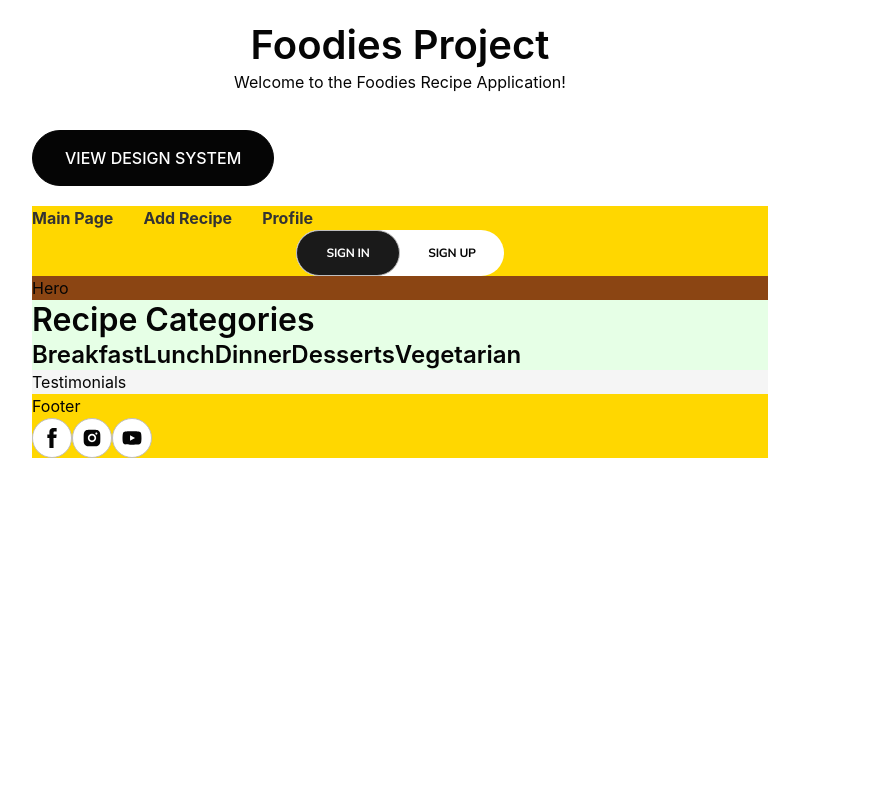
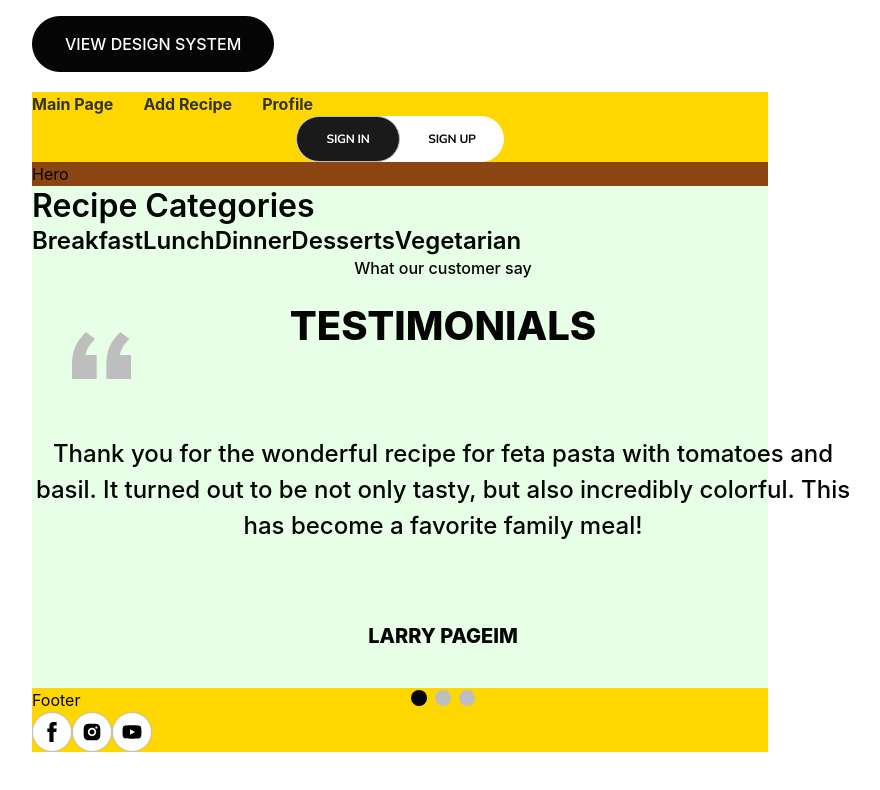
Before and after one commit to Racot86/foodies-project-team-3, a React app: page / in a window 1280 px wide. Shown: the top 790 px of the page, without its empty margins (240-1120 px from the left). Built offline with nearby package versions, Linux system fonts and the light colour scheme; the HTML template or start-up script is replaced by a standard one.

Commit message:
testimonial card

```diff
--- a/package.json
+++ b/package.json
@@ -32,6 +32,7 @@
     "eslint-plugin-react-hooks": "^5.2.0",
     "eslint-plugin-react-refresh": "^0.4.20",
     "globals": "^16.2.0",
-    "vite": "^7.0.0"
+    "vite": "^7.0.0",
+    "vite-plugin-svgr": "^4.3.0"
   }
 }
--- a/src/App.jsx
+++ b/src/App.jsx
@@ -5,10 +5,6 @@ import { AppRoutes } from "@routes/AppRoutes";
 export const App = () => {
   return (
     <BrowserRouter>
-      <div style={{ padding: "20px", textAlign: "center" }}>
-        <h1>Foodies Project</h1>
-        <p>Welcome to the Foodies Recipe Application!</p>
-      </div>
       <AppRoutes />
     </BrowserRouter>
   );
--- /dev/null
+++ b/src/components/TestimonialCard.jsx
@@ -0,0 +1,27 @@
+import styles from './TestimonialCard.module.css';
+import QuoteIcon from '../assets/icons/quote.svg?react';
+
+
+
+const TestimonialCard = () => {
+  return (
+    <div className={styles.testimonialWrapper}>
+      <div className={styles.topText}>What our customer say</div>
+      <div className={styles.title}>TESTIMONIALS</div>
+      <div className={styles.quoteIcon}><QuoteIcon /></div>
+      <div className={styles.testimonialText}>
+        Thank you for the wonderful recipe for feta pasta with tomatoes and basil.
+        It turned out to be not only tasty, but also incredibly colorful.
+        This has become a favorite family meal!
+      </div>
+      <div className={styles.author}>LARRY PAGEIM</div>
+      <div className={styles.dots}>
+        <span className={`${styles.dot} ${styles.active}`}></span>
+        <span className={styles.dot}></span>
+        <span className={styles.dot}></span>
+      </div>
+    </div>
+  );
+};
+
+export default TestimonialCard;
--- /dev/null
+++ b/src/components/TestimonialCard.module.css
@@ -0,0 +1,107 @@
+
+
+.testimonialWrapper {
+    margin: auto;
+    text-align: center;
+    position: relative;
+}
+
+.topText {
+    color: var(--color-primary);
+    font-size: var(--font-sm);
+    margin-bottom: 16px;
+    font-weight: var(--font-medium);
+}
+
+.title {
+    font-weight: 800;
+    font-size: 28px;
+    margin-bottom: 64px;
+}
+
+.quoteIcon {
+    width: 40px;
+    height: 32px;
+    color: var(--color-secondary);
+    position: absolute;
+    top: 80px;
+    left: 8px;
+
+}
+
+.testimonialText {
+    font-size: var(--font-lg);
+    margin-bottom: 64px;
+    font-weight: var(--font-medium)
+}
+
+.author {
+    font-weight: 800;
+    font-size: var(--font-md);
+    margin-bottom: 29.5px;
+}
+
+.dots {
+    gap: 8px;
+}
+
+.dot {
+    height: 14px;
+    width: 14px;
+    margin: 0 4px;
+    background-color: var(--color-secondary);
+    border-radius: 50%;
+    display: inline-block;
+}
+
+.active {
+    background-color: var(--color-primary);
+}
+
+@media (min-width: 376px) {
+
+.topText {
+    font-size: var(--font-md);
+    line-height: 24px;
+}
+
+.title {
+    font-size: var(--font-4xl);
+    margin-bottom: 80px;
+}
+
+.quoteIcon {
+    width: 59px;
+    height: 48px;
+    top: 76px;
+    left: 40px;
+}
+
+.testimonialText {
+    font-size: var(--font-2xl);
+    margin-bottom: 80px;
+}
+
+.author {
+    font-size: var(--font-xl);
+    margin-bottom: 40px;
+    line-height: 24px;
+}
+
+.dots {
+    gap: 12px;
+}
+
+.dot {
+    height: 16px;
+    width: 16px;
+}
+}
+
+@media (min-width: 768px) and (max-width: 1439px) {
+
+    .testimonialWrapper {
+        width: 822px;
+        height: 432px;
+    }
+}
--- a/src/pages/home/HomePage.jsx
+++ b/src/pages/home/HomePage.jsx
@@ -1,23 +1,18 @@
-import React from 'react';
-import {Outlet} from 'react-router-dom';
+import { Outlet } from 'react-router-dom';
 import styles from './HomePage.module.css';
 import Page from '../../components/page/Page';
-import {Hero} from '@pages/home/components/hero/Hero.jsx';
-import Testimonials from '@pages/home/components/testimonials/Testimonials';
+import Hero from '@pages/home/components/hero/Hero';
+import TestimonialCard from '../../components/TestimonialCard';
 
 function HomePage() {
+  return (
+    <Page className={styles.homePage}>
+          <Hero />
+          <Outlet />
+      <TestimonialCard />
 
-    return (
-        <Page className={styles.homePage}>
-            <Hero/>
-
-            {/* Example of using the responsive components */}
-            {/*<ResponsiveExample />*/}
-
-            <Outlet/>
-            <Testimonials/>
-        </Page>
-    );
+    </Page>
+  );
 }
 
 export default HomePage;
--- a/src/pages/home/HomePage.module.css
+++ b/src/pages/home/HomePage.module.css
@@ -1,6 +1,5 @@
 .homePage {
-    background-color: #e6ffe6; /* Light green background */
-}
+    background-color: #e6ffe6; /* Light green background */}
 
 .categoriesLink {
     display: flex;
--- a/vite.config.js
+++ b/vite.config.js
@@ -1,14 +1,15 @@
 import {defineConfig} from 'vite'
 import react from '@vitejs/plugin-react'
 import path from 'path'
-import {fileURLToPath} from 'url'
+import { fileURLToPath } from 'url'
+import svgr from 'vite-plugin-svgr';
 
 // Define __dirname for ESM
 const __dirname = path.dirname(fileURLToPath(import.meta.url))
 
 // https://vite.dev/config/
 export default defineConfig({
-    plugins: [react()],
+    plugins: [react(), svgr()],
     resolve: {
         alias: {
             '@': path.resolve(__dirname, './src'),
```
Also changed, not shown: src/components/declaration.d.ts (added, +9 -0 lines), src/assets/icons/quote.svg (added), src/main.jsx (line endings or trailing spaces), 1 other file (tests, documents, lock files or other folders).
